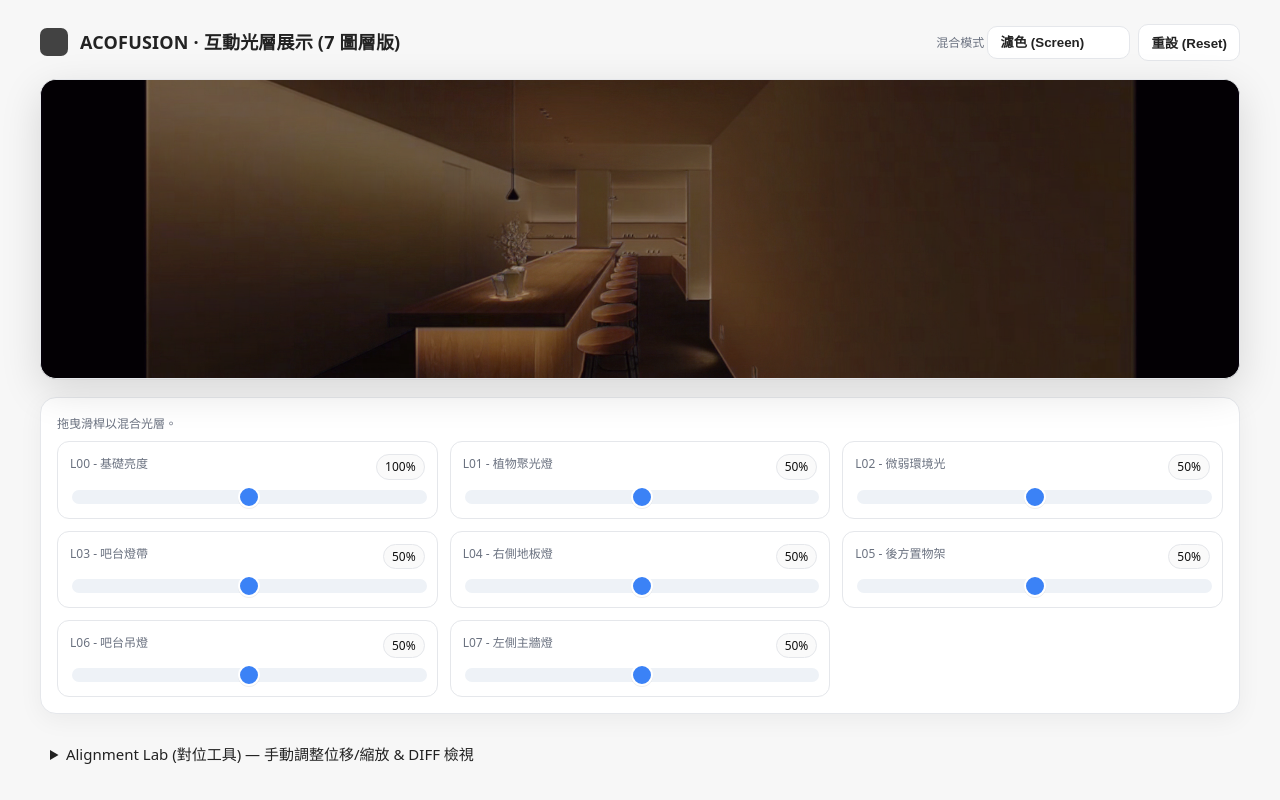
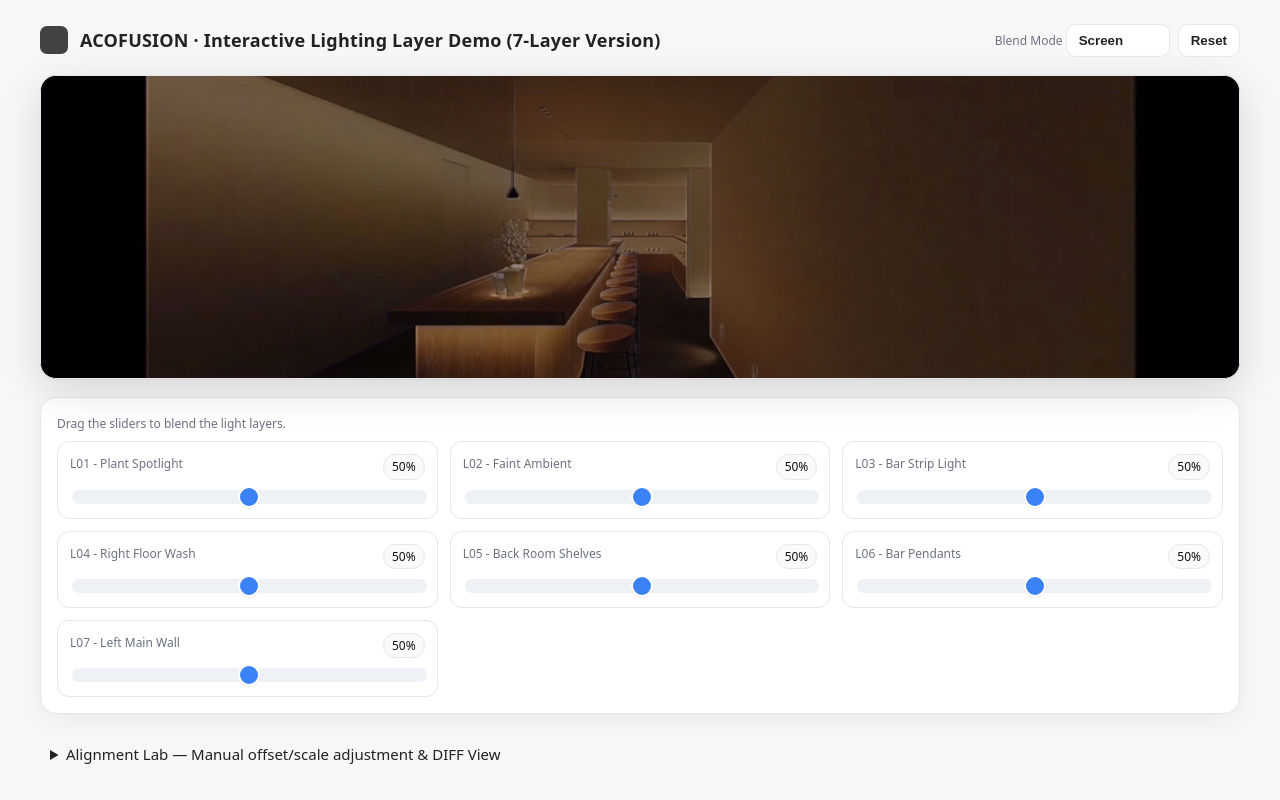
Before and after one commit to httsai1979/acofusion_lighting_1, a plain HTML site: page index.html in a window 1280 px wide. Drawn offline with Linux system fonts and the light colour scheme.

Commit message:
Add files via upload

```diff
--- a/index.html
+++ b/index.html
@@ -1,8 +1,8 @@
 <!DOCTYPE html>
-<html lang="zh-Hant"> <head>
+<html lang="en"> <head>
 <meta charset="UTF-8"/>
 <meta name="viewport" content="width=device-width, initial-scale=1"/>
-<title>ACOFUSION · 互動光層展示 (7 圖層版)</title> <style>
+<title>ACOFUSION · Interactive Lighting Layer Demo (7-Layer Version)</title> <style>
   :root{
     --ink:#222; --muted:#6b7280; --line:#e5e7eb; --bg:#f7f7f7; --card:#ffffff;
     --accent:#3b82f6; --accent-ink:#fff;
@@ -46,18 +46,18 @@
   .head{display:flex; justify-content:space-between; align-items:center; margin-bottom:8px}
   .grid{
     display:grid; gap:12px;
-    /* [Gemini Edit] 預設為 2 欄 (改善手機體驗) */
+    /* [Gemini Edit] Default to 2 columns (better mobile experience) */
     grid-template-columns:repeat(2,1fr);
   }
-  /* [Gemini Edit] 電腦版改為 3 欄 (佈局更均衡) */
+  /* [Gemini Edit] Desktop version to 3 columns (more balanced) */
   @media (min-width:900px){ .grid{grid-template-columns:repeat(3,1fr)} }
   .group{display:flex; flex-direction:column; gap:8px; background:#fff; padding:12px; border:1px solid var(--line); border-radius:12px}
   .group label{font-size:12px; color:var(--muted); display:flex; justify-content:space-between}
   .pill{font-size:12px; color:#111; padding:2px 8px; border-radius:999px; border:1px solid var(--line); background:#fafafa}
 
-  /* [Gemini Edit] 加高滑桿，方便觸控 */
+  /* [Gemini Edit] Taller sliders for easier touch */
   input[type=range]{-webkit-appearance:none; appearance:none; width:100%; height:14px; border-radius:999px; background:#eef2f7}
-  /* [Gemini Edit] 加大拖曳圓點，方便觸控 */
+  /* [Gemini Edit] Larger thumbs for easier touch */
   input[type=range]::-webkit-slider-thumb{-webkit-appearance:none;width:22px;height:22px;border-radius:50%; background:var(--accent); border:2px solid #fff; box-shadow:0 1px 0 #0001; cursor:pointer}
   input[type=range]::-moz-range-thumb{width:22px;height:22px;border-radius:50%; background:var(--accent); border:2px solid #fff; cursor:pointer}
 
@@ -65,72 +65,70 @@
 </head>
 <body>
   <header>
-    <div class="brand"><div class="logo"></div><h1>ACOFUSION · 互動光層展示 (7 圖層版)</h1></div>
+    <div class="brand"><div class="logo"></div><h1>ACOFUSION · Interactive Lighting Layer Demo (7-Layer Version)</h1></div>
     <div class="toolbar">
-      <label class="sub">混合模式
+      <label class="sub">Blend Mode
         <select id="blend">
-          <option value="screen" selected>濾色 (Screen)</option>
-          <option value="normal">一般 (Normal)</option>
-          <option value="lighten">變亮 (Lighten)</option>
-          <option value="plus-lighter">加亮 (Plus Lighter)</option>
+          <option value="screen" selected>Screen</option>
+          <option value="normal">Normal</option>
+          <option value="lighten">Lighten</option>
+          <option value="plus-lighter">Plus Lighter</option>
         </select>
       </label>
-      <button class="btn" id="reset">重設 (Reset)</button>
+      <button class="btn" id="reset">Reset</button>
     </div>
   </header>
 
   <div class="stage-wrap" id="wrap">
     <div class="errorbar" id="err"></div>
-    <div class="loading" id="loading">載入影像中…</div>
+    <div class="loading" id="loading">Loading images…</div>
     <div class="stage">
-      <!-- 確保這些圖片檔與 .html 檔案在同一個資料夾 -->
-      <!-- [Gemini 修改] 在所有圖片 src 後面加上 ?v=2 來強制清除快取 -->
-      <img class="base"  id="img-base"      src="base.jpg?v=2" alt="基礎圖層"/>
-      <img class="layer" id="img-l01-accent"  src="L01_Accent.jpg?v=2"  alt="L01 - 植物聚光燈"/>
-      <img class="layer" id="img-l02-faint"   src="L02_Faint_Ambient.jpg?v=2" alt="L02 - 微弱環境光"/>
-      <img class="layer" id="img-l03-strip"   src="L03_Bar_Strip.jpg?v=2" alt="L03 - 吧台燈帶"/>
-      <img class="layer" id="img-l04-floor"   src="L04_Floor_Wash.jpg?v=2" alt="L04 - 右側地板燈"/>
-      <img class="layer" id="img-l05-back"    src="L05_Back_Room.jpg?v=2" alt="L05 - 後方置物架"/>
-      <img class="layer" id="img-l06-pendant" src="L06_Pendants.jpg?v=2" alt="L06 - 吧台吊燈"/>
-      <img class="layer" id="img-l07-wall"    src="L07_Main_Wall.jpg?v=2" alt="L07 - 左側主牆燈"/>
+      <!-- Ensure these image files are in the same folder as the .html file -->
+      <!-- [Gemini Edit] Added ?v=2 to all image src to force-clear cache -->
+      <img class="base"  id="img-base"      src="base.jpg?v=2" alt="Base Layer"/>
+      <img class="layer" id="img-l01-accent"  src="L01_Accent.jpg?v=2"  alt="L01 - Plant Spotlight"/>
+      <img class="layer" id="img-l02-faint"   src="L02_Faint_Ambient.jpg?v=2" alt="L02 - Faint Ambient"/>
+      <img class="layer" id="img-l03-strip"   src="L03_Bar_Strip.jpg?v=2" alt="L03 - Bar Strip Light"/>
+      <img class="layer" id="img-l04-floor"   src="L04_Floor_Wash.jpg?v=2" alt="L04 - Right Floor Wash"/>
+      <img class="layer" id="img-l05-back"    src="L05_Back_Room.jpg?v=2" alt="L05 - Back Room Shelves"/>
+      <img class="layer" id="img-l06-pendant" src="L06_Pendants.jpg?v=2" alt="L06 - Bar Pendants"/>
+      <img class="layer" id="img-l07-wall"    src="L07_Main_Wall.jpg?v=2" alt="L07 - Left Main Wall"/>
     </div>
   </div>
 
   <section class="panel">
     <div class="head">
-      <div class="sub">拖曳滑桿以混合光層。</div>
+      <div class="sub">Drag the sliders to blend the light layers.</div>
     </div>
     <div class="grid">
-      <!-- [Gemini 新增] 基礎亮度滑桿 -->
-      <div class="group"><label>L00 - 基礎亮度 <span class="pill" id="v-l00-base">100%</span></label>
-        <input type="range" id="s-l00-base" min="0" max="200" step="1" value="100"/></div>
+      <!-- [Gemini Edit] Removed L00 Base Brightness slider per request -->
 
-      <div class="group"><label>L01 - 植物聚光燈 <span class="pill" id="v-l01-accent">50%</span></label>
+      <div class="group"><label>L01 - Plant Spotlight <span class="pill" id="v-l01-accent">50%</span></label>
         <input type="range" id="s-l01-accent" min="0" max="100" step="1" value="50"/></div>
-      <div class="group"><label>L02 - 微弱環境光 <span class="pill" id="v-l02-faint">50%</span></label>
+      <div class="group"><label>L02 - Faint Ambient <span class="pill" id="v-l02-faint">50%</span></label>
         <input type="range" id="s-l02-faint"  min="0" max="100" step="1" value="50"/></div>
-      <div class="group"><label>L03 - 吧台燈帶 <span class="pill" id="v-l03-strip">50%</span></label>
+      <div class="group"><label>L03 - Bar Strip Light <span class="pill" id="v-l03-strip">50%</span></label>
         <input type="range" id="s-l03-strip"  min="0" max="100" step="1" value="50"/></div>
-      <div class="group"><label>L04 - 右側地板燈 <span class="pill" id="v-l04-floor">50%</span></label>
+      <div class="group"><label>L04 - Right Floor Wash <span class="pill" id="v-l04-floor">50%</span></label>
         <input type="range" id="s-l04-floor"  min="0" max="100" step="1" value="50"/></div>
-      <div class="group"><label>L05 - 後方置物架 <span class="pill" id="v-l05-back">50%</span></label>
+      <div class="group"><label>L05 - Back Room Shelves <span class="pill" id="v-l05-back">50%</span></label>
         <input type="range" id="s-l05-back"   min="0" max="100" step="1" value="50"/></div>
-      <div class="group"><label>L06 - 吧台吊燈 <span class="pill" id="v-l06-pendant">50%</span></label>
+      <div class="group"><label>L06 - Bar Pendants <span class="pill" id="v-l06-pendant">50%</span></label>
         <input type="range" id="s-l06-pendant" min="0" max="100" step="1" value="50"/></div>
-      <div class="group"><label>L07 - 左側主牆燈 <span class="pill" id="v-l07-wall">50%</span></label>
+      <div class="group"><label>L07 - Left Main Wall <span class="pill" id="v-l07-wall">50%</span></label>
         <input type="range" id="s-l07-wall"    min="0" max="100" step="1" value="50"/></div>
     </div>
     </section>
 
   <details class="align" style="width:min(1200px,96vw); padding: 10px;">
-    <summary>Alignment Lab (對位工具) — 手動調整位移/縮放 & DIFF 檢視</summary>
+    <summary>Alignment Lab — Manual offset/scale adjustment & DIFF View</summary>
     <div class="align-body" style="background: #fff; border: 1px solid var(--line); border-radius: 12px; padding: 12px; margin-top: 8px;">
       <label class="mini" style="display: flex; align-items: center; gap: 6px;">
-        <input type="checkbox" id="diff"> 啟用 DIFF 差異混合模式 (除錯用)
+        <input type="checkbox" id="diff"> Enable DIFF Mode (for debugging)
       </label>
       <div class="align-grid" id="alignGrid" style="display: grid; grid-template-columns: repeat(auto-fill, minmax(220px, 1fr)); gap: 10px; margin-top: 10px;"></div>
       <div class="sub" style="margin-top:6px; font-size: 12px;">
-        提示: 在 DIFF 模式下，邊緣若出現亮框代表未對齊；調整到畫面趨近「全黑」即為完美對齊。
+        Hint: In DIFF mode, bright edges mean misalignment. Adjust until the screen is almost "all black" for perfect alignment.
       </div>
     </div>
   </details>
@@ -140,7 +138,7 @@
   const $ = (s)=>document.querySelector(s);
   const wrap = $('#wrap'), err=$('#err'), loading=$('#loading');
 
-  // 定義 7 個圖層
+  // Define image elements
   const EL = {
     base:     $('#img-base'),
     l01:      $('#img-l01-accent'),
@@ -152,9 +150,8 @@
     l07:      $('#img-l07-wall')
   };
 
-  // 定義 8 個滑桿 (包含新的 L00)
+  // Define 7 sliders
   const sliders = {
-    l00:      $('#s-l00-base'),
     l01:      $('#s-l01-accent'),
     l02:      $('#s-l02-faint'),
     l03:      $('#s-l03-strip'),
@@ -164,9 +161,8 @@
     l07:      $('#s-l07-wall')
   };
 
-  // 定義 8 個數值標籤 (包含新的 L00)
+  // Define 7 value pills
   const pills = {
-    l00:      $('#v-l00-base'),
     l01:      $('#v-l01-accent'),
     l02:      $('#v-l02-faint'),
     l03:      $('#v-l03-strip'),
@@ -176,7 +172,7 @@
     l07:      $('#v-l07-wall')
   };
 
-  // [Gemini 修改] 在所有預載入檔案名稱後面加上 ?v=2
+  // [Gemini Edit] Add ?v=2 to all file names to bust cache
   const files=[
     'base.jpg?v=2',
     'L01_Accent.jpg?v=2',
@@ -195,19 +191,19 @@
     loading && loading.remove();
     const missing=arr.filter(x=>!x.ok).map(x=>x.src);
     let msg='';
-    if(missing.length) msg+='遺失檔案: '+missing.join(', ')+' . ';
+    if(missing.length) msg+='Missing files: '+missing.join(', ')+' . ';
     const ok=arr.filter(x=>x.ok);
     if(ok.length){
       const baseInfo = arr.find(x=>x.src.includes('base')) || ok[0];
       if (baseInfo && baseInfo.w && baseInfo.h){
-        // 確保影像容器有正確的長寬比
+        // Ensure the image container has the correct aspect ratio
         wrap.style.aspectRatio = baseInfo.w + ' / ' + baseInfo.h;
       }
       const w0=ok[0].w,h0=ok[0].h;
       const mismatch=ok.some(x=>x.w!==w0||x.h!==h0);
 
-      // [Gemini Edit] 暫時隱藏尺寸不符的錯誤，以便測試
-      // if(mismatch) msg+='影像尺寸不一致；請確保所有圖層像素相同。';
+      // [Gemini Edit] Temporarily hide mismatch error for testing
+      // if(mismatch) msg+='Image dimensions do not match. Please ensure all layers have the same pixel size.';
     }
     if(msg){ err.textContent=msg; err.style.display='block'; }
   });
@@ -218,16 +214,12 @@
   });
   $('#blend').dispatchEvent(new Event('change'));
 
-  // [Gemini 修改] 連結滑桿
-  // 設置圖層透明度 (Opacity)
+  // [Gemini Edit] Link sliders
+  // Set layer opacity
   const setOpacity = (el, s, pill)=>{ const v = Number(s.value)/100; el.style.opacity = v; pill.textContent = Math.round(v*100)+'%'; };
-  // 設置基礎亮度 (Brightness)
-  const setBrightness = (el, s, pill)=>{ const v = Number(s.value)/100; el.style.filter = `brightness(${v})`; pill.textContent = Math.round(v*100)+'%'; };
 
   ['input','change'].forEach(evt=>{
-    // 基礎亮度 (L00)
-    if (sliders.l00) sliders.l00.addEventListener(evt, ()=>setBrightness(EL.base,sliders.l00,pills.l00));
-    // 圖層透明度 (L01-L07)
+    // Layer Opacity (L01-L07)
     if (sliders.l01) sliders.l01.addEventListener(evt, ()=>setOpacity(EL.l01,sliders.l01,pills.l01));
     if (sliders.l02) sliders.l02.addEventListener(evt, ()=>setOpacity(EL.l02,sliders.l02,pills.l02));
     if (sliders.l03) sliders.l03.addEventListener(evt, ()=>setOpacity(EL.l03,sliders.l03,pills.l03));
@@ -237,31 +229,27 @@
     if (sliders.l07) sliders.l07.addEventListener(evt, ()=>setOpacity(EL.l07,sliders.l07,pills.l07));
   });
 
-  // 觸發一次，套用預設值
-  Object.values(sliders).forEach(s=> s && s.dispatchEvent(new Event('input'))); // 加上 s 檢查
+  // Trigger once to apply default values
+  Object.values(sliders).forEach(s=> s && s.dispatchEvent(new Event('input'))); // Add check for s
 
-  // [Gemini 修改] Reset 按鈕重設 8 個滑桿
+  // [Gemini Edit] Reset button now resets 7 sliders
   $('#reset').addEventListener('click', ()=>{
     Object.values(sliders).forEach(s => {
       if (!s) return;
-      if (s.id === 's-l00-base') {
-        s.value = 100; // 重設基礎亮度為 100
-      } else {
-        s.value = 50; // 重設其他圖層為 50
-      }
+      s.value = 50; // Reset all layers to 50
       s.dispatchEvent(new Event('input'));
     });
   });
 
-  /* Alignment Lab 對位工具支援 7 個圖層 */
+  /* Alignment Lab - support for 7 layers */
   const alignList = [
-    {id:'img-l01-accent', name:'L01 - 植物聚光燈'},
-    {id:'img-l02-faint', name:'L02 - 微弱環境光'},
-    {id:'img-l03-strip', name:'L03 - 吧台燈帶'},
-    {id:'img-l04-floor', name:'L04 - 右側地板燈'},
-    {id:'img-l05-back', name:'L05 - 後方置物架'},
-    {id:'img-l06-pendant', name:'L06 - 吧台吊燈'},
-    {id:'img-l07-wall', name:'L07 - 左側主牆燈'}
+    {id:'img-l01-accent', name:'L01 - Plant Spotlight'},
+    {id:'img-l02-faint', name:'L02 - Faint Ambient'},
+    {id:'img-l03-strip', name:'L03 - Bar Strip Light'},
+    {id:'img-l04-floor', name:'L04 - Right Floor Wash'},
+    {id:'img-l05-back', name:'L05 - Back Room Shelves'},
+    {id:'img-l06-pendant', name:'L06 - Bar Pendants'},
+    {id:'img-l07-wall', name:'L07 - Left Main Wall'}
   ];
   const host = document.getElementById('alignGrid');
   alignList.forEach(L=>{
@@ -272,9 +260,9 @@
     row.style.background = '#fcfcfc';
     row.innerHTML = `
       <div style="font-weight:600;margin-bottom:6px; font-size: 13px;">${L.name}</div>
-      <div class="mini" style="font-size:12px; color: #555;">X (左右) <input type="range" min="-80" max="80" value="0" step="1" data-k="x" data-id="${L.id}"></div>
-      <div class="mini" style="font-size:12px; color: #555;">Y (上下) <input type="range" min="-80" max="80" value="0" step="1" data-k="y" data-id="${L.id}"></div>
-      <div class="mini" style="font-size:12px; color: #555;">Scale (縮放) <input type="range" min="95" max="105" value="100" step="0.1" data-k="s" data-id="${L.id}"></div>
+      <div class="mini" style="font-size:12px; color: #555;">X (Horizontal) <input type="range" min="-80" max="80" value="0" step="1" data-k="x" data-id="${L.id}"></div>
+      <div class="mini" style="font-size:12px; color: #555;">Y (Vertical) <input type="range" min="-80" max="80" value="0" step="1" data-k="y" data-id="${L.id}"></div>
+      <div class="mini" style="font-size:12px; color: #555;">Scale <input type="range" min="95" max="105" value="100" step="0.1" data-k="s" data-id="${L.id}"></div>
     `;
     host.appendChild(row);
   });
```
